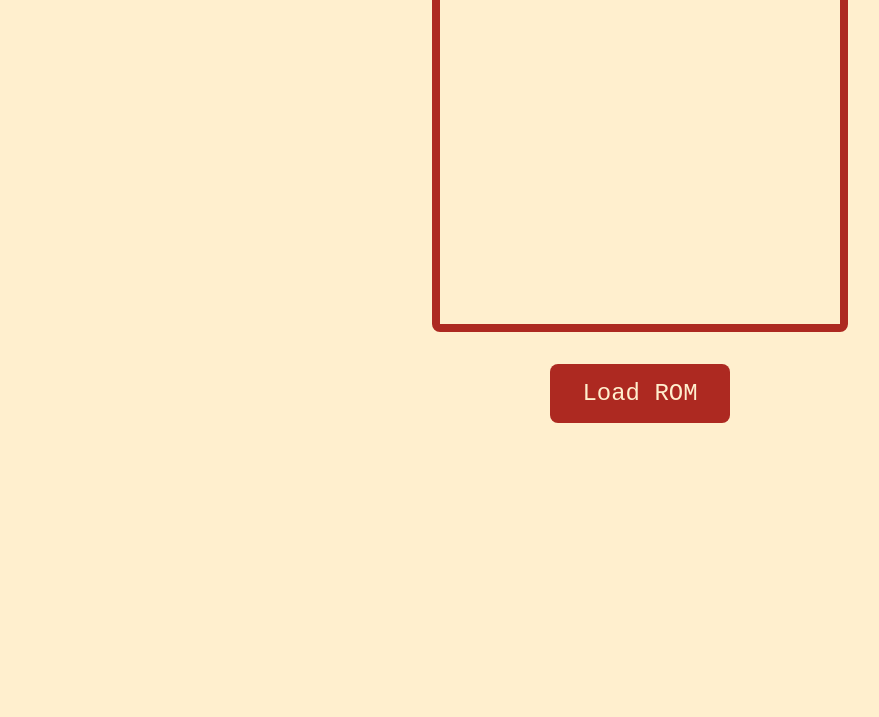
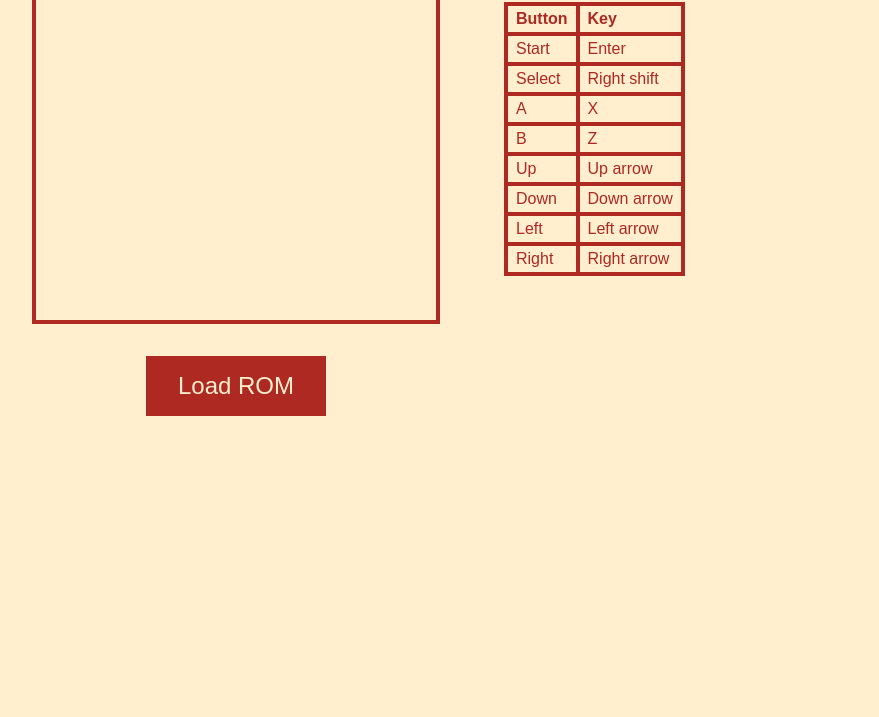
Before and after one commit to danwsong/gemuboi-js, a plain HTML site: page public/index.html in a window 1280 px wide. Shown: the part 83-800 px from the top of the page, without its empty margins (0-879 px from the left). Drawn offline with Linux system fonts and the light colour scheme.

Commit message:
Add instructions for controls

```diff
--- a/public/index.html
+++ b/public/index.html
@@ -7,9 +7,56 @@
     </head>
     <body>
         <div class="content">
-            <canvas id="canvas"></canvas>
-            <label for="rom">Load ROM</label>
-            <input type="file" id="rom" accept=".gb, .gbc" hidden />
+            <div class="left-pane">
+                <canvas id="canvas"></canvas>
+                <label for="rom">Load ROM</label>
+                <input type="file" id="rom" accept=".gb, .gbc" hidden />
+            </div>
+            <div class="right-pane">
+                <h1>Controls:</h1>
+                <table>
+                    <thead>
+                        <tr>
+                            <th>Button</th>
+                            <th>Key</th>
+                        </tr>
+                    </thead>
+                    <tbody>
+                        <tr>
+                            <td>Start</td>
+                            <td>Enter</td>
+                        </tr>
+                        <tr>
+                            <td>Select</td>
+                            <td>Right shift</td>
+                        </tr>
+                        <tr>
+                            <td>A</td>
+                            <td>X</td>
+                        </tr>
+                        <tr>
+                            <td>B</td>
+                            <td>Z</td>
+                        </tr>
+                        <tr>
+                            <td>Up</td>
+                            <td>Up arrow</td>
+                        </tr>
+                        <tr>
+                            <td>Down</td>
+                            <td>Down arrow</td>
+                        </tr>
+                        <tr>
+                            <td>Left</td>
+                            <td>Left arrow</td>
+                        </tr>
+                        <tr>
+                            <td>Right</td>
+                            <td>Right arrow</td>
+                        </tr>
+                    </tbody>
+                </table>
+            </div>
         </div>
         <script src="main.js"></script>
     </body>
--- a/public/main.css
+++ b/public/main.css
@@ -9,15 +9,30 @@ body {
 
 .content {
     display: flex;
+    flex-direction: row;
+}
+
+.left-pane {
+    display: flex;
     align-items: center;
     flex-direction: column;
+    margin: 2rem;
+}
+
+.right-pane {
+    margin: 2rem;
 }
 
 canvas {
-    margin: 2rem;
     width: 50vh;
-    border: solid 0.5rem #ad2921;
-    border-radius: 0.5rem;
+    border: solid 0.25rem #ad2921;
+    margin-bottom: 2rem;
+}
+
+p {
+    color: #ad2921;
+    font-family: monospace;
+    font-size: 1.5rem;
 }
 
 label {
@@ -25,12 +40,30 @@ label {
     background-color: #ad2921;
     color: #ffefce;
     padding: 1rem 2rem 1rem 2rem;
-    font-family: monospace;
+    font-family: sans-serif;
     font-size: 1.5rem;
-    border-radius: 0.5rem;
     transition: 0.25s;
 }
 
 label:hover {
     background-color: #de944a;
 }
+
+h1, p, th, td {
+    font-family: sans-serif;
+    color: #ad2921;
+}
+
+h1 {
+    margin-bottom: 1rem;
+}
+
+table, th, td {
+    border: #ad2921 solid 0.25rem;
+    border-collapse: collapse;
+    text-align: left;
+}
+
+th, td {
+    padding: 0.25rem 0.5rem 0.25rem 0.5rem;
+}
```
